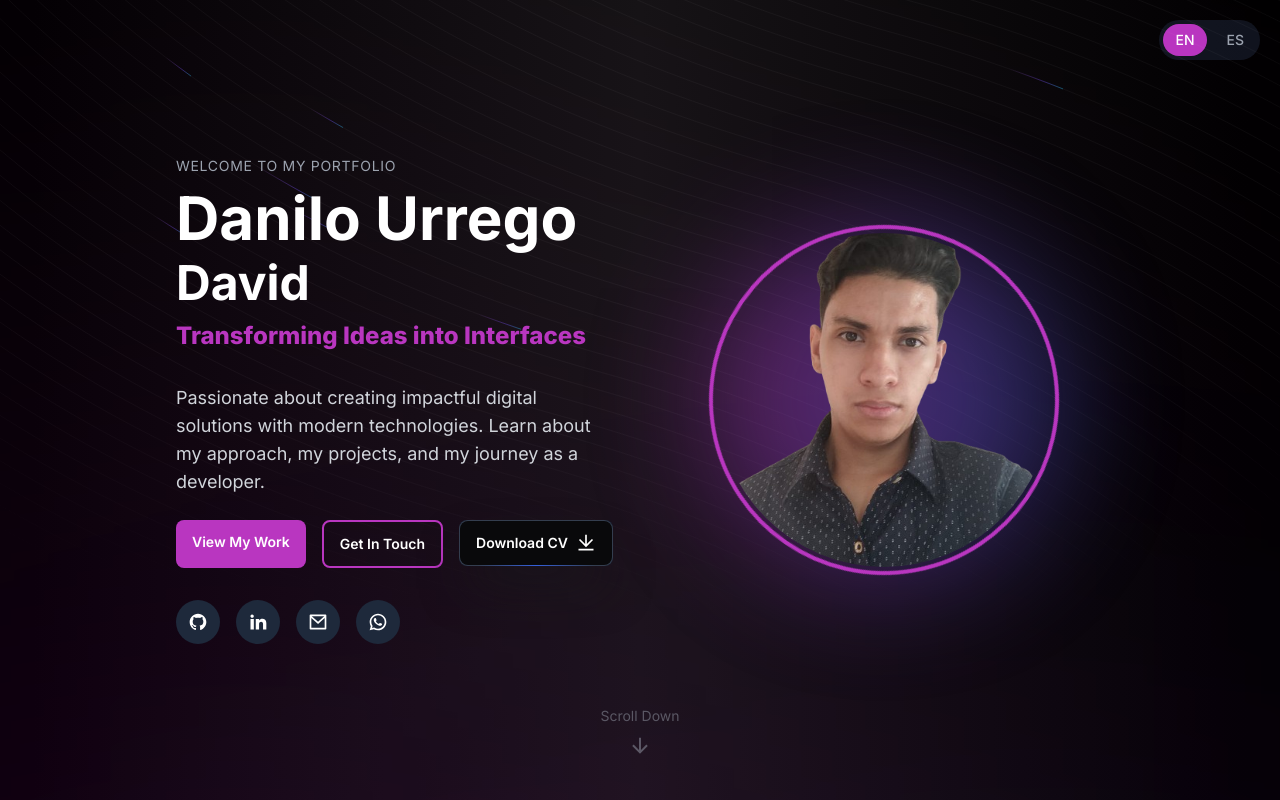
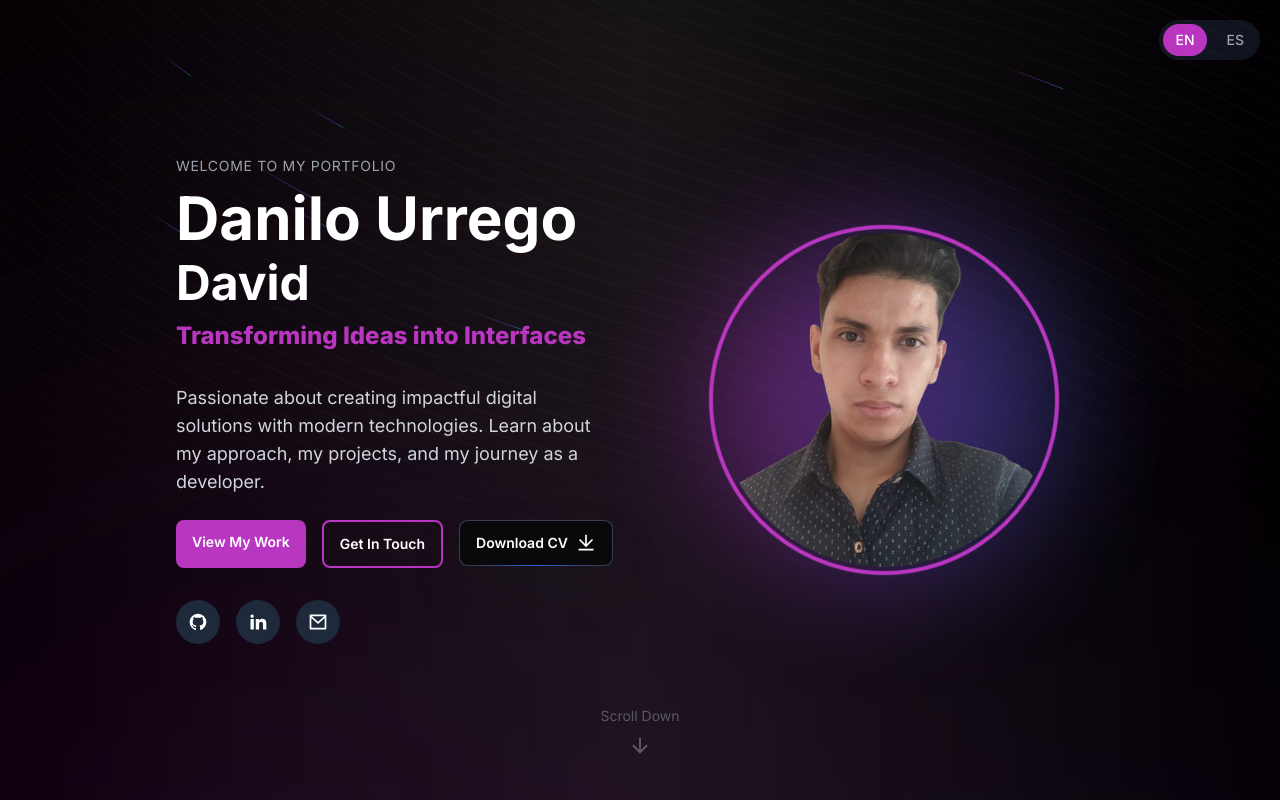
Before and after one commit to DaniloVZR/PortfolioDaniloVZR, a Next.js app: page / in a window 1280 px wide. Shown: the top 800 px of the page. Built offline with nearby package versions, Linux system fonts and the light colour scheme.

Commit message:
Wpp button disabled

```diff
--- a/components/Footer.tsx
+++ b/components/Footer.tsx
@@ -28,7 +28,6 @@ const Footer = () => {
             </p>
             <div className="flex flex-col sm:flex-row gap-3 sm:gap-4 w-full sm:w-auto px-4 sm:px-0">
               <div className="w-full sm:w-auto">
-                <a href="https://w.app/4mvnxn" target="_blank" rel="noopener noreferrer">
                 <AceternityButton
                   text="+57 313 5339222"
                   icon={<RiWhatsappLine className="w-4 h-4 sm:w-5 sm:h-5" />}
@@ -36,7 +35,6 @@ const Footer = () => {
                   classNameText="text-sm sm:text-base lg:text-lg justify-center"
                   className="w-full"
                 />
-                </a>
               </div>
               <div className="w-full sm:w-auto">
                 <a
--- a/components/Hero.tsx
+++ b/components/Hero.tsx
@@ -151,14 +151,14 @@ const Hero = () => {
                 >
                   <RiMailLine className="w-5 h-5" />
                 </a>
-                <a
+                {/* <a
                   href="https://w.app/4mvnxn"
                   target="_blank"
                   rel="noopener noreferrer"
                   className="p-2.5 sm:p-3 rounded-full bg-slate-800 hover:bg-[#b936c0] transition-all hover:scale-110"
                 >
                   <RiWhatsappLine className="w-5 h-5" />
-                </a>
+                </a> */}
               </motion.div>
             </motion.div>
 
```
Lines whose indentation alone changed are shown as unchanged.
